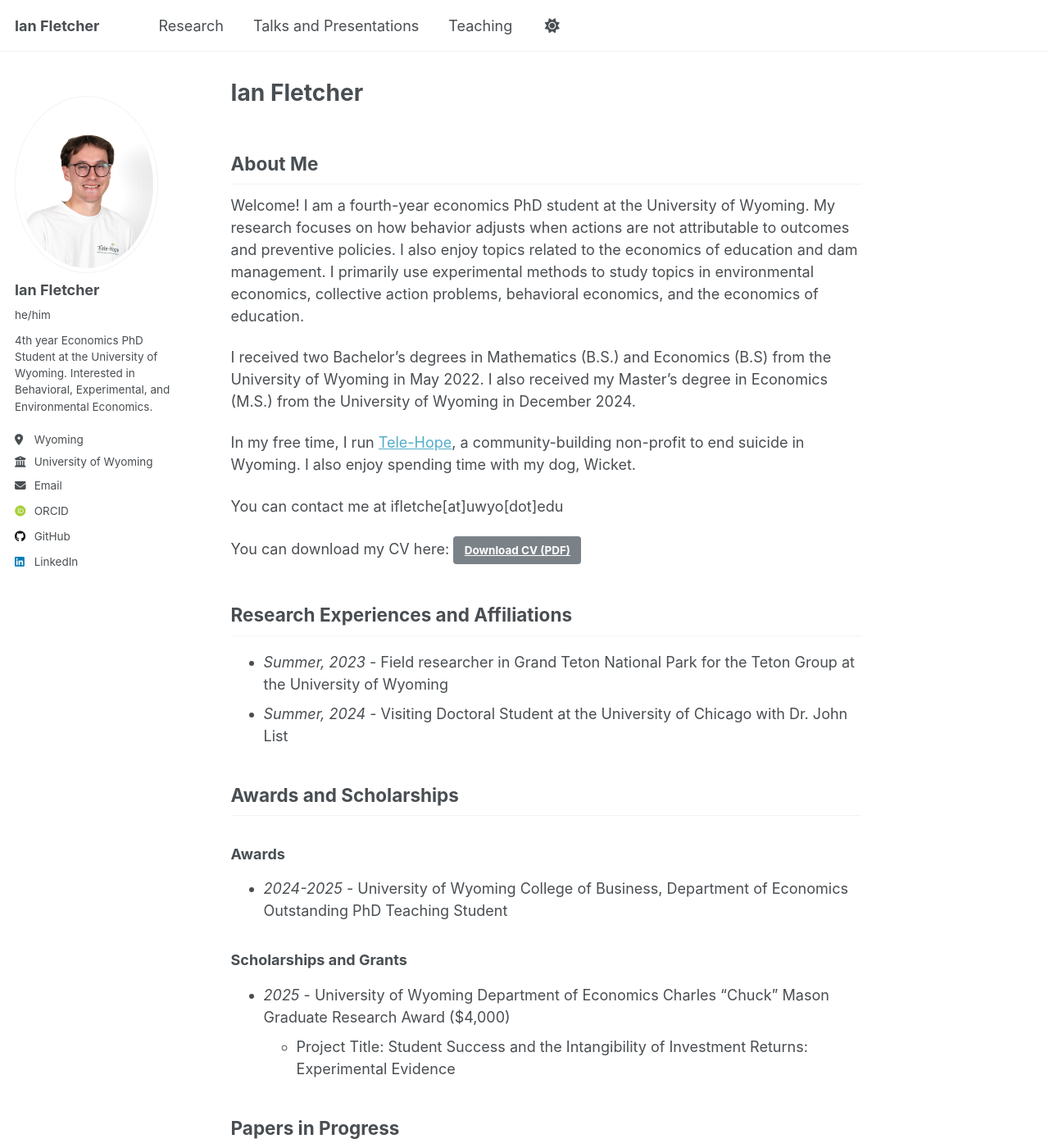
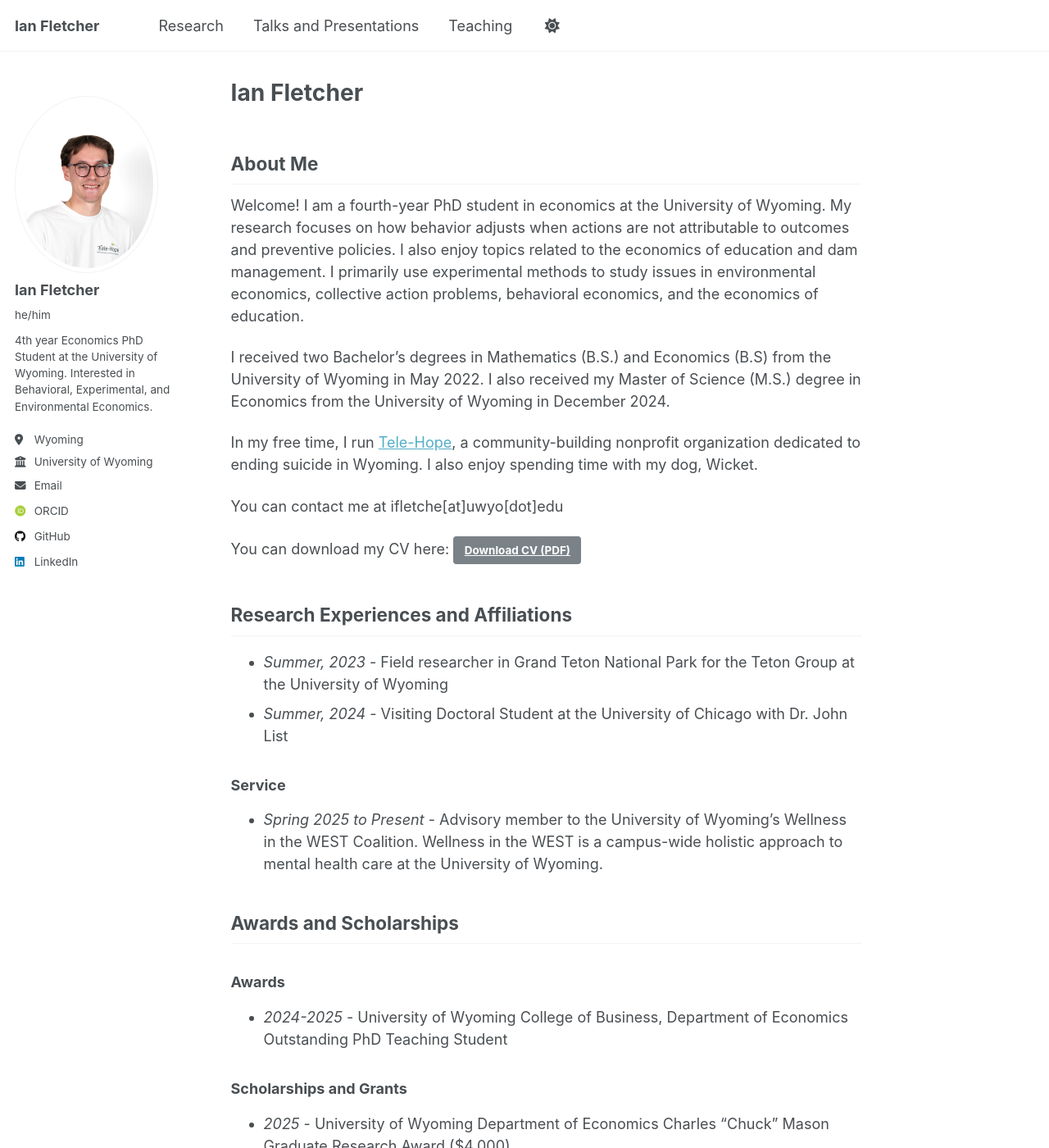
Before and after one commit to fletcherian/fletcherian.github.io, a Jekyll site: the page built from _pages/about.md, in a window 1280 px wide and 1400 px high. Shown: the whole window at 82% size. Built offline with Jekyll 4.4.1, drawn with Linux system fonts in a browser that asks for light colours; some web fonts are replaced; a script that is not in the unit is left out.

Commit message:
Update about.md

```diff
--- a/_pages/about.md
+++ b/_pages/about.md
@@ -8,11 +8,11 @@ redirect_from:
 ---
 ## About Me
 
-Welcome! I am a fourth-year economics PhD student at the University of Wyoming. My research focuses on how behavior adjusts when actions are not attributable to outcomes and preventive policies. I also enjoy topics related to the economics of education and dam management. I primarily use experimental methods to study topics in environmental economics, collective action problems, behavioral economics, and the economics of education.
+Welcome! I am a fourth-year PhD student in economics at the University of Wyoming. My research focuses on how behavior adjusts when actions are not attributable to outcomes and preventive policies. I also enjoy topics related to the economics of education and dam management. I primarily use experimental methods to study issues in environmental economics, collective action problems, behavioral economics, and the economics of education.
 
-I received two Bachelor's degrees in Mathematics (B.S.) and Economics (B.S) from the University of Wyoming in May 2022. I also received my Master's degree in Economics (M.S.) from the University of Wyoming in December 2024.
+I received two Bachelor's degrees in Mathematics (B.S.) and Economics (B.S) from the University of Wyoming in May 2022. I also received my Master of Science (M.S.) degree in Economics from the University of Wyoming in December 2024.
 
-In my free time, I run [Tele-Hope](https://www.tele-hope.org/), a community-building non-profit to end suicide in Wyoming. I also enjoy spending time with my dog, Wicket.
+In my free time, I run [Tele-Hope](https://www.tele-hope.org/), a community-building nonprofit organization dedicated to ending suicide in Wyoming. I also enjoy spending time with my dog, Wicket.
 
 You can contact me at ifletche\[at\]uwyo\[dot\]edu
 
@@ -22,6 +22,8 @@ You can download my CV here: [Download CV (PDF)](https://fletcherian.github.io/f
 * _Summer, 2023_ - Field researcher in Grand Teton National Park for the Teton Group at the University of Wyoming
 * _Summer, 2024_ - Visiting Doctoral Student at the University of Chicago with Dr. John List
 
+### Service
+* _Spring 2025 to Present_ - Advisory member to the University of Wyoming's Wellness in the WEST Coalition. Wellness in the WEST is a campus-wide holistic approach to mental health care at the University of Wyoming.
 
 ## Awards and Scholarships
 ### Awards
```
